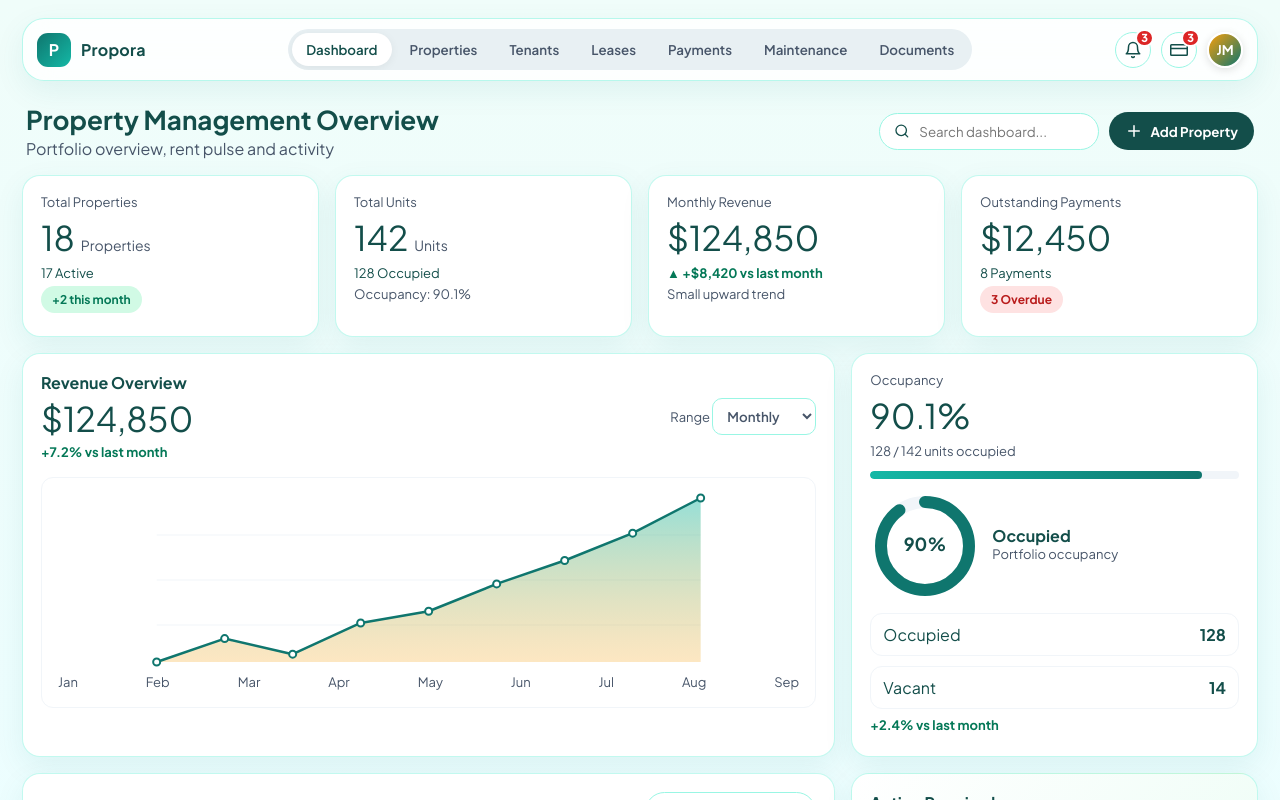
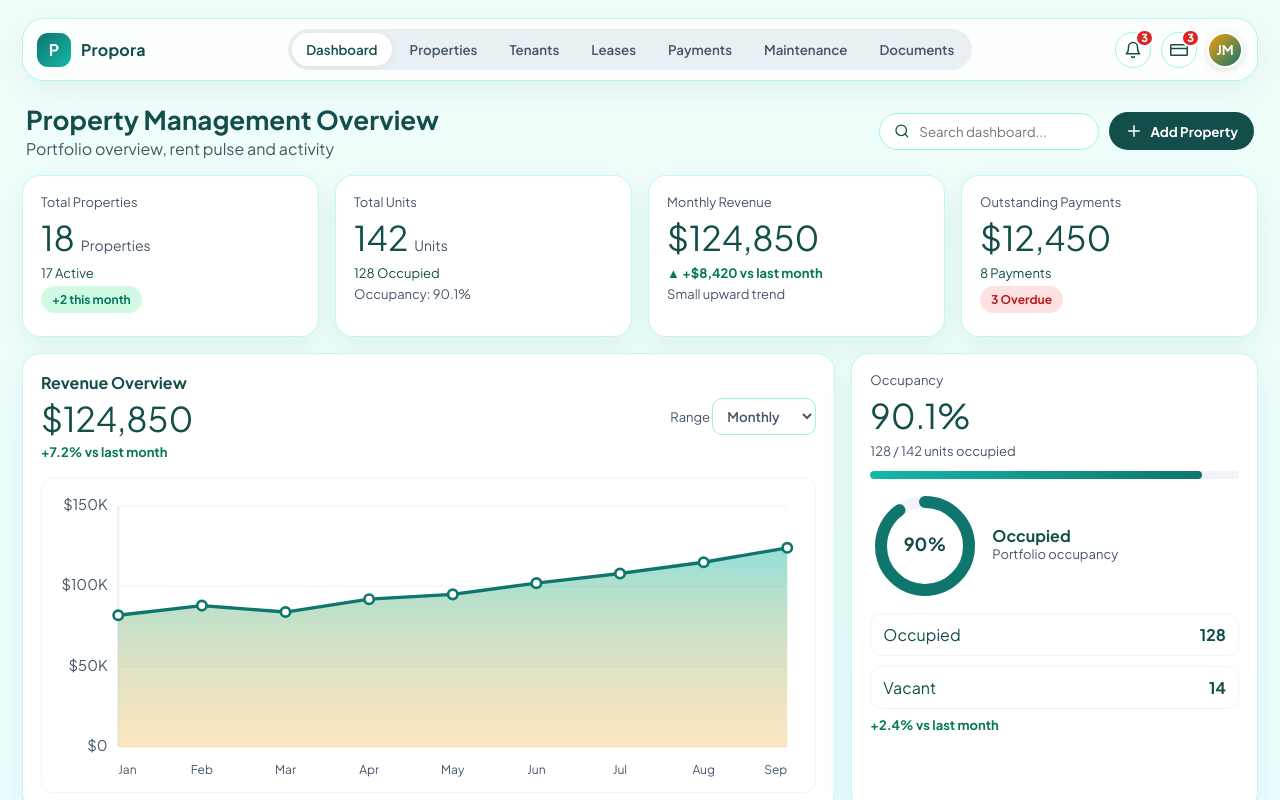
Before and after one commit to m0hkx/Propora-Frontend, a React (Vite) app: page / in a window 1280 px wide. Shown: the top 800 px of the page. Built offline with nearby package versions, Linux system fonts and the light colour scheme.

Commit message:
Bug fixes

```diff
--- a/src/components/charts.tsx
+++ b/src/components/charts.tsx
@@ -1,13 +1,34 @@
 import { useId, useState } from 'react';
 
-function coords(values: number[], w: number, h: number, pad = 8): { x: number; y: number }[] {
-  const max = Math.max(...values);
-  const min = Math.min(...values);
-  const range = max - min || 1;
+// Plot geometry (viewBox units). Left margin reserves room for the Y-axis,
+// right margin keeps the last point off the card edge.
+const CHART_W = 560;
+const CHART_H = 200;
+const MARGIN = { left: 48, right: 12, top: 12, bottom: 8 };
+
+function coords(values: number[], top: number): { x: number; y: number }[] {
+  const plotW = CHART_W - MARGIN.left - MARGIN.right;
+  const plotH = CHART_H - MARGIN.top - MARGIN.bottom;
   return values.map((v, i) => ({
-    x: pad + (i * (w - pad * 2)) / Math.max(1, values.length - 1),
-    y: h - pad - ((v - min) / range) * (h - pad * 2),
+    x: MARGIN.left + (i * plotW) / Math.max(1, values.length - 1),
+    y: MARGIN.top + plotH - (Math.max(0, v) / top) * plotH,
   }));
+}
+
+// Largest round step giving at most 4 intervals (≤5 ticks).
+function niceTicks(maxV: number): { ticks: number[]; top: number } {
+  const steps = [1, 2, 2.5, 5, 10, 20, 25, 50, 100, 200, 250, 500, 1000, 2000];
+  const step = steps.find((s) => maxV / s <= 4) ?? 5000;
+  const top = Math.ceil(maxV / step) * step;
+  const ticks: number[] = [];
+  for (let v = 0; v <= top + 1e-9; v += step) ticks.push(Math.round(v * 100) / 100);
+  return { ticks, top };
+}
+
+function formatRevenueTick(v: number): string {
+  if (v === 0) return '$0';
+  if (v >= 1000) return `$${parseFloat((Math.round(v / 100) / 10).toFixed(1))}M`;
+  return `$${v}K`;
 }
 
 export function AreaChart({
@@ -21,20 +42,23 @@ export function AreaChart({
   counts?: number[];
   formatValue?: (v: number) => string;
 }) {
-  const w = 560;
-  const h = 180;
   const [active, setActive] = useState<number | null>(null);
   const gradientId = useId();
   if (values.length < 2) return null;
-  const pts = coords(values, w, h);
+  const maxV = Math.max(...values);
+  const { ticks, top } = niceTicks(maxV);
+  const plotBottom = CHART_H - MARGIN.bottom;
+  const pts = coords(values, top);
   const line = pts.map((p) => `${p.x},${p.y}`).join(' ');
-  const area = `${8},${h - 8} ${line} ${w - 8},${h - 8}`;
-  const step = (w - 16) / (values.length - 1);
-  const fmt = formatValue ?? ((v: number) => `$${v}k`);
+  const area = `${MARGIN.left},${plotBottom} ${line} ${CHART_W - MARGIN.right},${plotBottom}`;
+  const plotW = CHART_W - MARGIN.left - MARGIN.right;
+  const step = plotW / (values.length - 1);
+  const fmt = formatValue ?? formatRevenueTick;
+  const yOf = (v: number) => MARGIN.top + (plotBottom - MARGIN.top) - (v / top) * (plotBottom - MARGIN.top);
 
   const pick = (clientX: number, rectLeft: number, rectWidth: number) => {
-    const svgX = ((clientX - rectLeft) / rectWidth) * w;
-    const i = Math.round((svgX - 8) / step);
+    const svgX = ((clientX - rectLeft) / rectWidth) * CHART_W;
+    const i = Math.round((svgX - MARGIN.left) / step);
     setActive(Math.max(0, Math.min(values.length - 1, i)));
   };
 
@@ -44,11 +68,10 @@ export function AreaChart({
     <div className="chart-box">
       <div className="chart-wrap">
         <svg
-          viewBox={`0 0 ${w} ${h}`}
+          viewBox={`0 0 ${CHART_W} ${CHART_H}`}
           width="100%"
-          height="180"
           role="img"
-          aria-label={`Trend chart: ${labels.map((l, i) => `${l} ${fmt(values[i])}`).join(', ')}`}
+          aria-label={`Revenue trend, $0 to ${fmt(top)}: ${labels.map((l, i) => `${l} ${fmt(values[i])}`).join(', ')}`}
           onMouseMove={(e) => {
             const r = e.currentTarget.getBoundingClientRect();
             pick(e.clientX, r.left, r.width);
@@ -61,9 +84,36 @@ export function AreaChart({
               <stop offset="100%" stopColor="#F59E0B" stopOpacity="0.25" />
             </linearGradient>
           </defs>
-          {[0.25, 0.5, 0.75].map((f) => (
-            <line key={f} x1="8" x2={w - 8} y1={h * f} y2={h * f} stroke="#F1F5F9" strokeWidth="1" />
+          {ticks.map((t) => (
+            <g key={t}>
+              <line
+                x1={MARGIN.left}
+                x2={CHART_W - MARGIN.right}
+                y1={yOf(t)}
+                y2={yOf(t)}
+                stroke="#F1F5F9"
+                strokeWidth="1"
+              />
+              <text
+                x={MARGIN.left - 8}
+                y={yOf(t)}
+                textAnchor="end"
+                dominantBaseline="middle"
+                fontSize="11"
+                fill="#475569"
+              >
+                {fmt(t)}
+              </text>
+            </g>
           ))}
+          <line
+            x1={MARGIN.left}
+            x2={MARGIN.left}
+            y1={MARGIN.top}
+            y2={plotBottom}
+            stroke="#E8F0F3"
+            strokeWidth="1.5"
+          />
           <polygon points={area} fill={`url(#${gradientId})`} />
           <polyline points={line} fill="none" stroke="#0F766E" strokeWidth="2.5" strokeLinejoin="round" strokeLinecap="round" />
           {pts.map((p, i) => (
@@ -87,7 +137,7 @@ export function AreaChart({
           <div
             className="chart-tip"
             role="status"
-            style={{ left: `${(tip.p.x / w) * 100}%`, top: `${(tip.p.y / h) * 100}%` }}
+            style={{ left: `${(tip.p.x / CHART_W) * 100}%`, top: `${(tip.p.y / CHART_H) * 100}%` }}
           >
             <strong>{labels[tip.i]}</strong>
             <div>Revenue <strong>{fmt(values[tip.i])}</strong></div>
@@ -95,9 +145,18 @@ export function AreaChart({
           </div>
         ) : null}
       </div>
-      <div className="row small muted" style={{ padding: '0 4px' }}>
-        {labels.map((l) => (
-          <span key={l}>{l}</span>
+      <div className="x-labels" aria-hidden="true">
+        {labels.map((l, i) => (
+          <span
+            key={l}
+            className="x-label"
+            style={{
+              left: `${(pts[i].x / CHART_W) * 100}%`,
+              transform: i === 0 ? 'translateX(0)' : i === labels.length - 1 ? 'translateX(-100%)' : 'translateX(-50%)',
+            }}
+          >
+            {l}
+          </span>
         ))}
       </div>
     </div>
--- a/src/index.css
+++ b/src/index.css
@@ -504,6 +504,34 @@ button {
 
 .chart-wrap {
   position: relative;
+}
+
+/* Keep the SVG's intrinsic aspect ratio at every width so the plot
+   geometry, hover mapping, and x-labels stay exact (no letterboxing). */
+.chart-wrap svg {
+  display: block;
+  width: 100%;
+  height: auto;
+}
+
+.x-labels {
+  position: relative;
+  height: 18px;
+  margin-top: 4px;
+}
+
+.x-label {
+  position: absolute;
+  top: 0;
+  font-size: 12px;
+  color: var(--color-muted-foreground);
+  white-space: nowrap;
+}
+
+@media (max-width: 480px) {
+  .x-labels .x-label:not(:first-child):not(:last-child):nth-child(even) {
+    display: none;
+  }
 }
 
 .chart-tip {
--- a/src/pages/Properties/AddPropertyModal.tsx
+++ b/src/pages/Properties/AddPropertyModal.tsx
@@ -46,6 +46,7 @@ export default function AddPropertyModal({
     city: form.city.trim() === '' ? 'City is required.' : '',
     units: form.units.trim() === '' ? 'Number of units is required.' : !/^\d+$/.test(form.units.trim()) || Number(form.units) <= 0 ? 'Enter a valid number of units.' : '',
   };
+
   const invalid = Object.values(errors).some((e) => e !== '');
 
   const readFile = (f: File | undefined) => {
```
